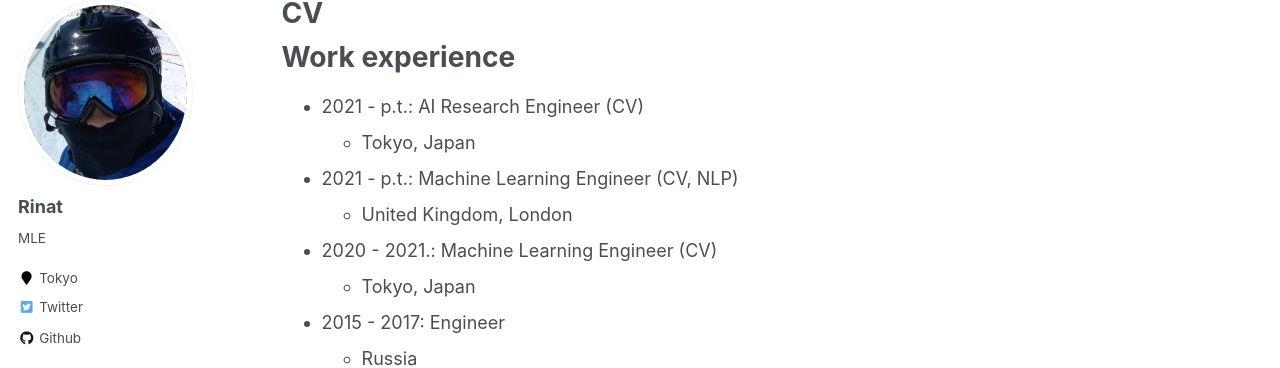
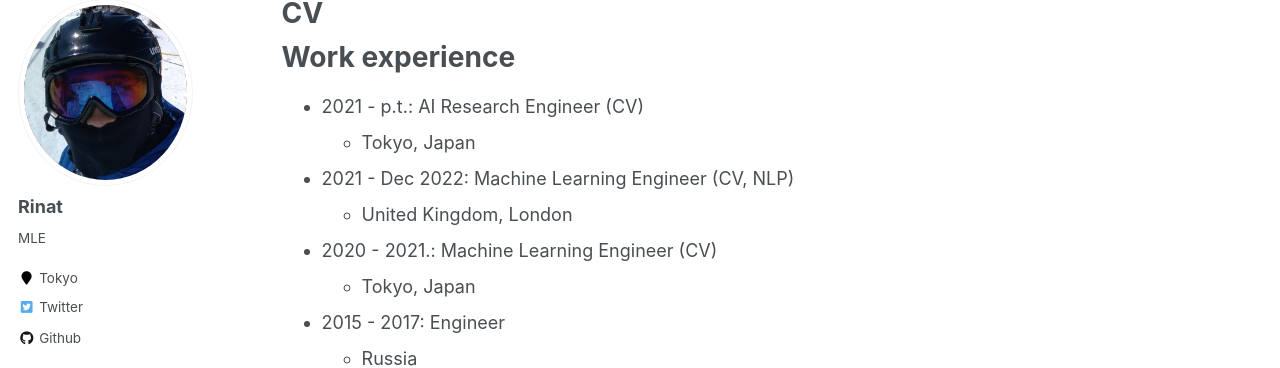
Before and after one commit to Xrenya/xrenya.github.io, a Jekyll site: the page built from _pages/cv.md, in a window 1280 px wide and 900 px high. Shown: the part 119-487 px from the top of the window. Built offline with Jekyll 4.4.1, drawn with Linux system fonts in a browser that asks for light colours.

Commit message:
Update cv.md

```diff
--- a/_pages/cv.md
+++ b/_pages/cv.md
@@ -13,7 +13,7 @@ Work experience
 ======
 * 2021 - p.t.: AI Research Engineer (CV)
   * Tokyo, Japan
-* 2021 - p.t.: Machine Learning Engineer (CV, NLP)
+* 2021 - Dec 2022: Machine Learning Engineer (CV, NLP)
   * United Kingdom, London
 * 2020 - 2021.: Machine Learning Engineer (CV)
   * Tokyo, Japan
```
